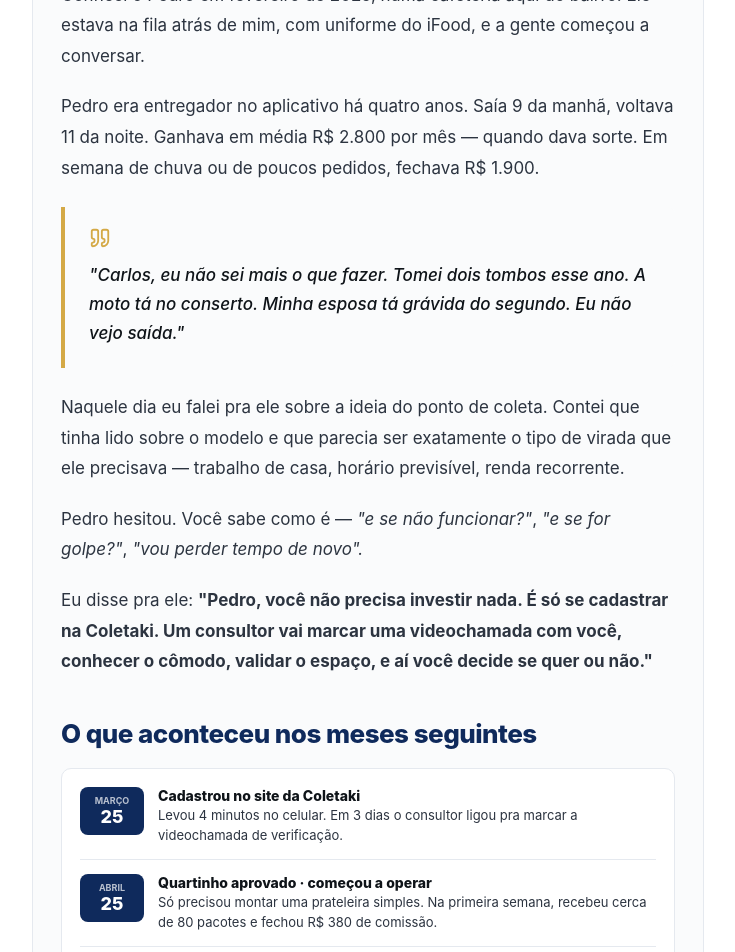
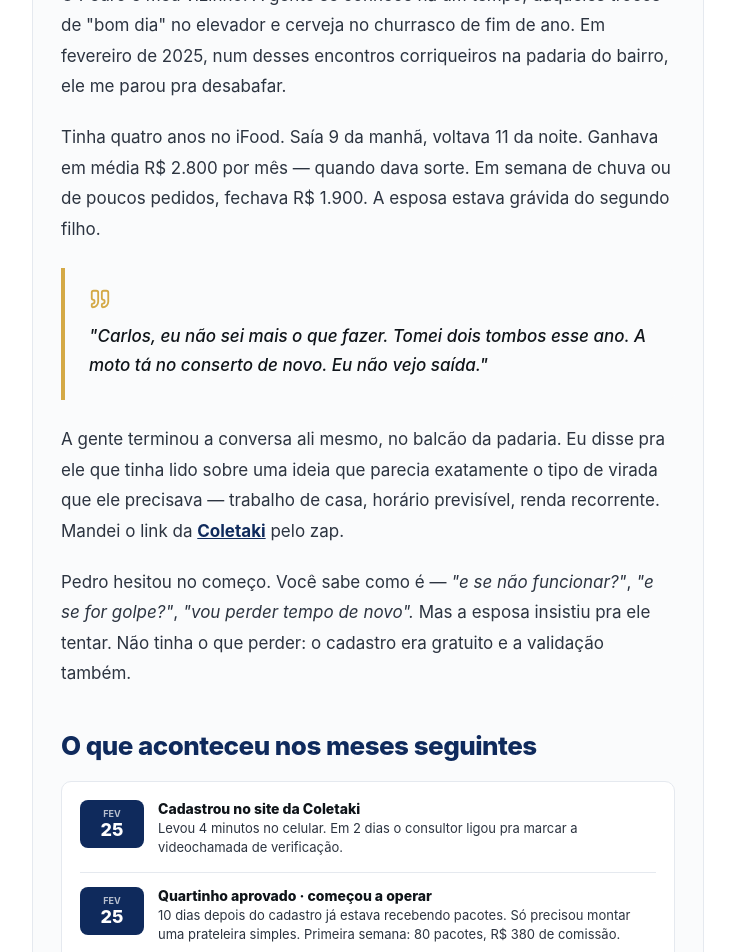
Before and after one commit to kellieflor58-rgb/coletaki-adv, a Next.js app: page /casa in a window 1280 px wide. Shown: the part 1560-2512 px from the top of the page, without its empty margins (272-1007 px from the left). Built offline with nearby package versions, Linux system fonts and the light colour scheme.

Commit message:
ajusta /casa: abertura do Pedro mais natural (vizinho na padaria) + timeline com prazo correto (10 dias)

```diff
--- a/app/casa/PageClient.js
+++ b/app/casa/PageClient.js
@@ -120,39 +120,37 @@ export default function PageClient() {
 
           <H2>A história do Pedro</H2>
 
-          <Para>Conheci o Pedro em fevereiro de 2025, numa cafeteria aqui do bairro. Ele estava na fila atrás de mim, com uniforme do iFood, e a gente começou a conversar.</Para>
+          <Para>O Pedro é meu vizinho. A gente se conhece há um tempo, daqueles trocos de "bom dia" no elevador e cerveja no churrasco de fim de ano. Em fevereiro de 2025, num desses encontros corriqueiros na padaria do bairro, ele me parou pra desabafar.</Para>
 
-          <Para>Pedro era entregador no aplicativo há quatro anos. Saía 9 da manhã, voltava 11 da noite. Ganhava em média R$ 2.800 por mês — quando dava sorte. Em semana de chuva ou de poucos pedidos, fechava R$ 1.900.</Para>
+          <Para>Tinha quatro anos no iFood. Saía 9 da manhã, voltava 11 da noite. Ganhava em média R$ 2.800 por mês — quando dava sorte. Em semana de chuva ou de poucos pedidos, fechava R$ 1.900. A esposa estava grávida do segundo filho.</Para>
 
-          <Citacao>"Carlos, eu não sei mais o que fazer. Tomei dois tombos esse ano. A moto tá no conserto. Minha esposa tá grávida do segundo. Eu não vejo saída."</Citacao>
+          <Citacao>"Carlos, eu não sei mais o que fazer. Tomei dois tombos esse ano. A moto tá no conserto de novo. Eu não vejo saída."</Citacao>
 
-          <Para>Naquele dia eu falei pra ele sobre a ideia do ponto de coleta. Contei que tinha lido sobre o modelo e que parecia ser exatamente o tipo de virada que ele precisava — trabalho de casa, horário previsível, renda recorrente.</Para>
+          <Para>A gente terminou a conversa ali mesmo, no balcão da padaria. Eu disse pra ele que tinha lido sobre uma ideia que parecia exatamente o tipo de virada que ele precisava — trabalho de casa, horário previsível, renda recorrente. Mandei o link da <Link>Coletaki</Link> pelo zap.</Para>
 
-          <Para>Pedro hesitou. Você sabe como é — <em>"e se não funcionar?"</em>, <em>"e se for golpe?"</em>, <em>"vou perder tempo de novo".</em></Para>
-
-          <Para>Eu disse pra ele: <strong>"Pedro, você não precisa investir nada. É só se cadastrar na Coletaki. Um consultor vai marcar uma videochamada com você, conhecer o cômodo, validar o espaço, e aí você decide se quer ou não."</strong></Para>
+          <Para>Pedro hesitou no começo. Você sabe como é — <em>"e se não funcionar?"</em>, <em>"e se for golpe?"</em>, <em>"vou perder tempo de novo".</em> Mas a esposa insistiu pra ele tentar. Não tinha o que perder: o cadastro era gratuito e a validação também.</Para>
 
           <H2>O que aconteceu nos meses seguintes</H2>
 
           <div style={{ background: '#fff', padding: 18, borderRadius: 10, border: '1px solid ' + LINE, marginBottom: 20 }}>
             <div style={{ display: 'flex', alignItems: 'flex-start', gap: 14, marginBottom: 14, paddingBottom: 14, borderBottom: '1px solid ' + LINE }}>
               <div style={{ background: NAVY, color: '#fff', width: 64, padding: '8px 0', borderRadius: 8, textAlign: 'center', flexShrink: 0 }}>
-                <div style={{ fontSize: 9, fontWeight: 700, opacity: 0.7 }}>MARÇO</div>
+                <div style={{ fontSize: 9, fontWeight: 700, opacity: 0.7 }}>FEV</div>
                 <div style={{ fontSize: 18, fontWeight: 800 }}>25</div>
               </div>
               <div>
                 <div style={{ fontSize: 14, fontWeight: 800, color: INK, marginBottom: 2 }}>Cadastrou no site da Coletaki</div>
-                <div style={{ fontSize: 13, color: INK_SOFT, lineHeight: 1.5 }}>Levou 4 minutos no celular. Em 3 dias o consultor ligou pra marcar a videochamada de verificação.</div>
+                <div style={{ fontSize: 13, color: INK_SOFT, lineHeight: 1.5 }}>Levou 4 minutos no celular. Em 2 dias o consultor ligou pra marcar a videochamada de verificação.</div>
               </div>
             </div>
             <div style={{ display: 'flex', alignItems: 'flex-start', gap: 14, marginBottom: 14, paddingBottom: 14, borderBottom: '1px solid ' + LINE }}>
               <div style={{ background: NAVY, color: '#fff', width: 64, padding: '8px 0', borderRadius: 8, textAlign: 'center', flexShrink: 0 }}>
-                <div style={{ fontSize: 9, fontWeight: 700, opacity: 0.7 }}>ABRIL</div>
+                <div style={{ fontSize: 9, fontWeight: 700, opacity: 0.7 }}>FEV</div>
                 <div style={{ fontSize: 18, fontWeight: 800 }}>25</div>
               </div>
               <div>
                 <div style={{ fontSize: 14, fontWeight: 800, color: INK, marginBottom: 2 }}>Quartinho aprovado · começou a operar</div>
-                <div style={{ fontSize: 13, color: INK_SOFT, lineHeight: 1.5 }}>Só precisou montar uma prateleira simples. Na primeira semana, recebeu cerca de 80 pacotes e fechou R$ 380 de comissão.</div>
+                <div style={{ fontSize: 13, color: INK_SOFT, lineHeight: 1.5 }}>10 dias depois do cadastro já estava recebendo pacotes. Só precisou montar uma prateleira simples. Primeira semana: 80 pacotes, R$ 380 de comissão.</div>
               </div>
             </div>
             <div style={{ display: 'flex', alignItems: 'flex-start', gap: 14, marginBottom: 14, paddingBottom: 14, borderBottom: '1px solid ' + LINE }}>
```
